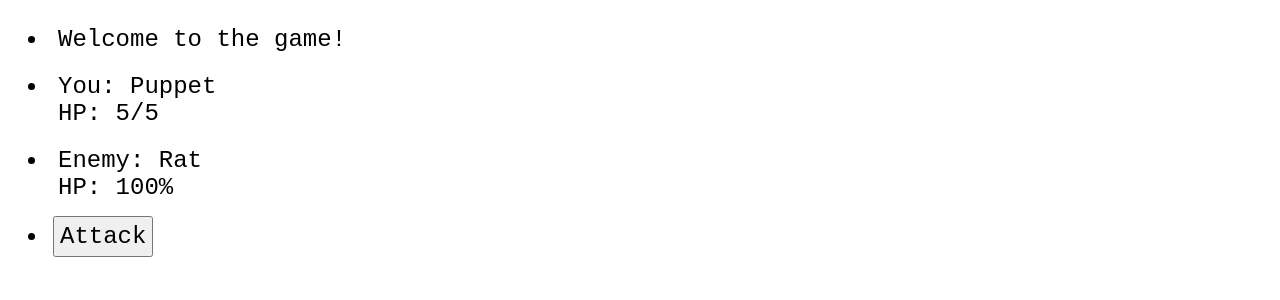
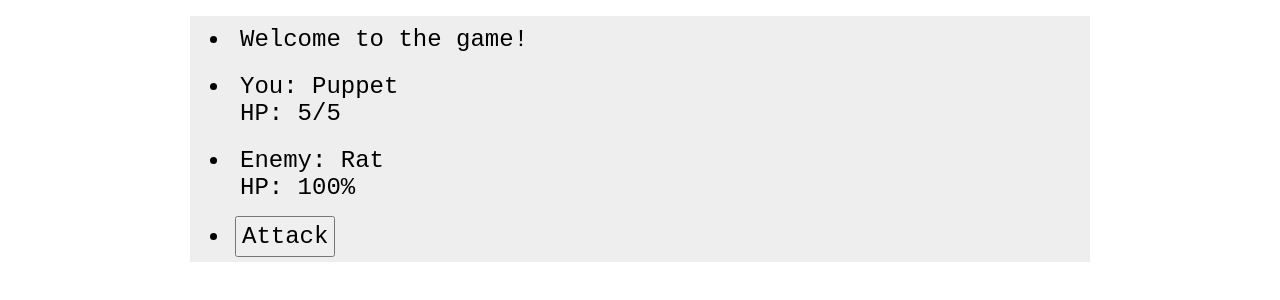
Before and after one commit to Wattle-bird/cave-dungeon, an Angular app: page / in a window 1280 px wide. Shown: the top 300 px of the page. Built offline with nearby package versions, Linux system fonts and the light colour scheme.

Commit message:
container css

```diff
--- a/src/app/app.component.css
+++ b/src/app/app.component.css
@@ -0,0 +1,5 @@
+#container {
+    margin: auto;
+    max-width: 900px;
+    background: #eee;
+}
```
